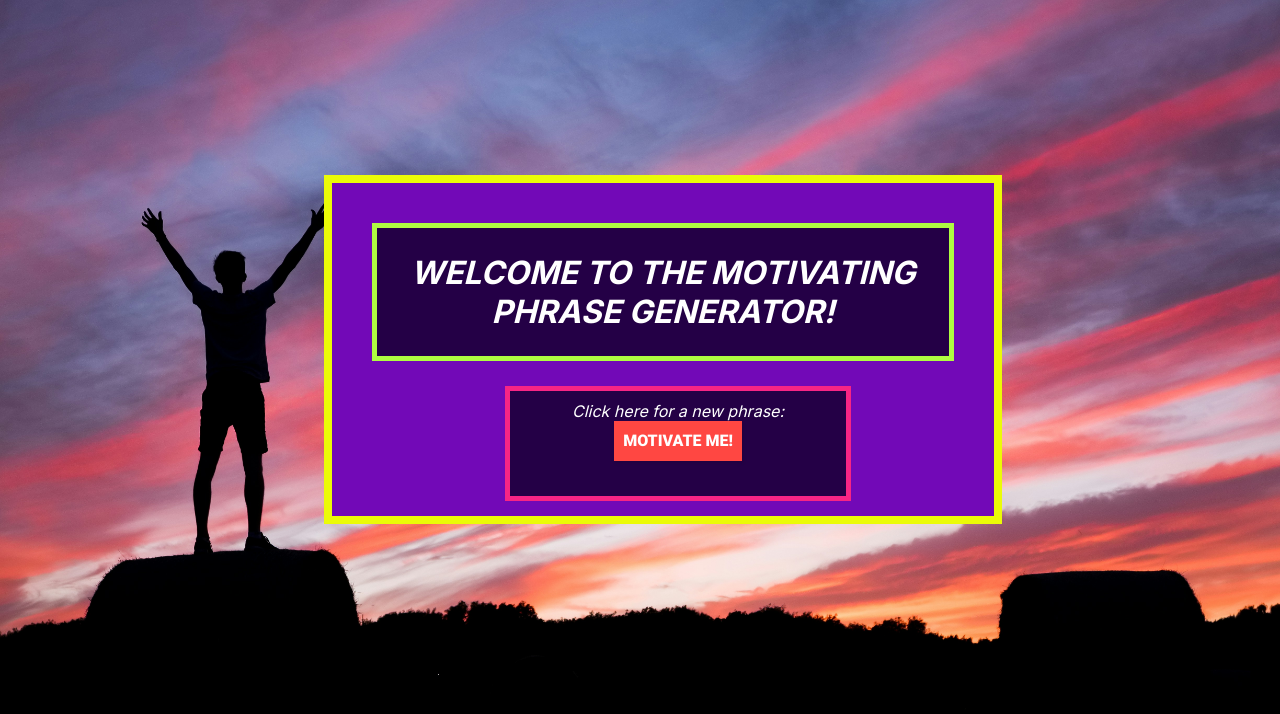
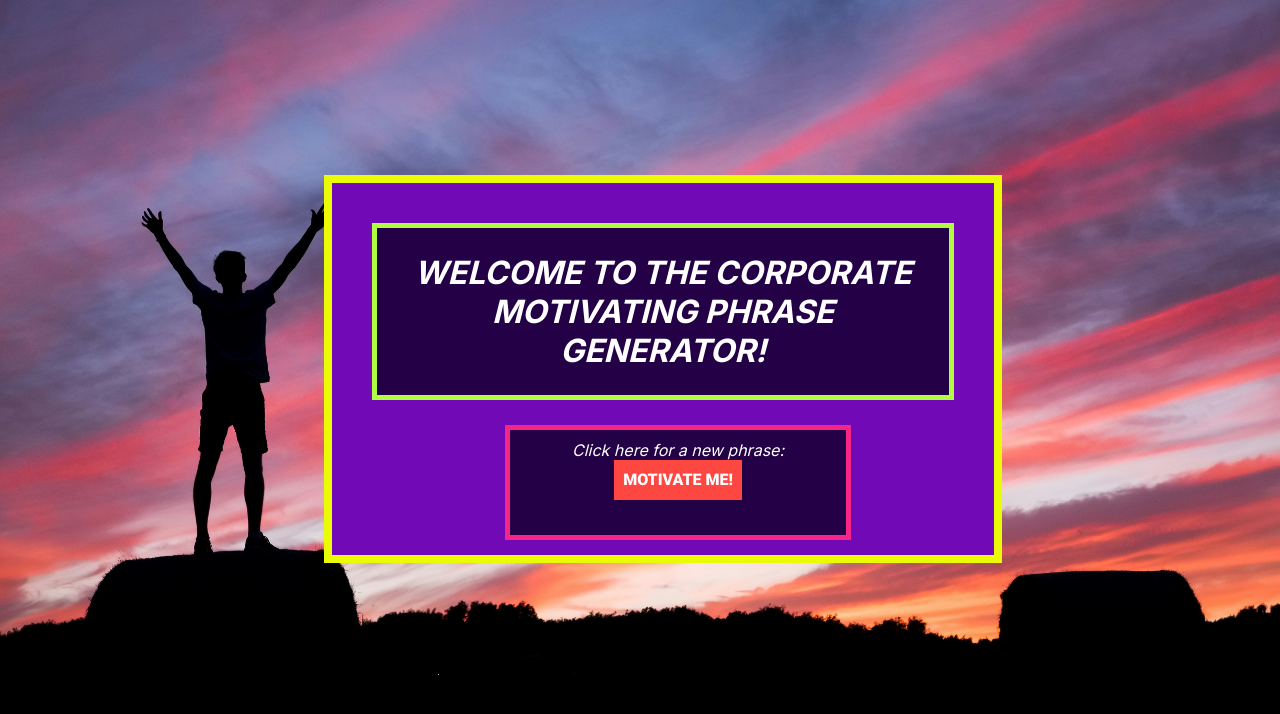
Before and after one commit to metalrobotdream/motivator, a plain HTML site: page index.html in a window 1280 px wide. Shown: the top 714 px of the page. Drawn offline with Linux system fonts and the light colour scheme.

Commit message:
Update index.html

```diff
--- a/index.html
+++ b/index.html
@@ -20,7 +20,7 @@
     />
   </div> -->
     <div id="main-box">
-      <h1>Welcome to the Motivating Phrase Generator!</h1>
+      <h1>Welcome to the Corporate Motivating Phrase Generator!</h1>
       <div class="phrase-container">
         <span>Click here for a new phrase: </span
         ><button id="phrase-btn" class="button-24" onclick="motivate()">
```
